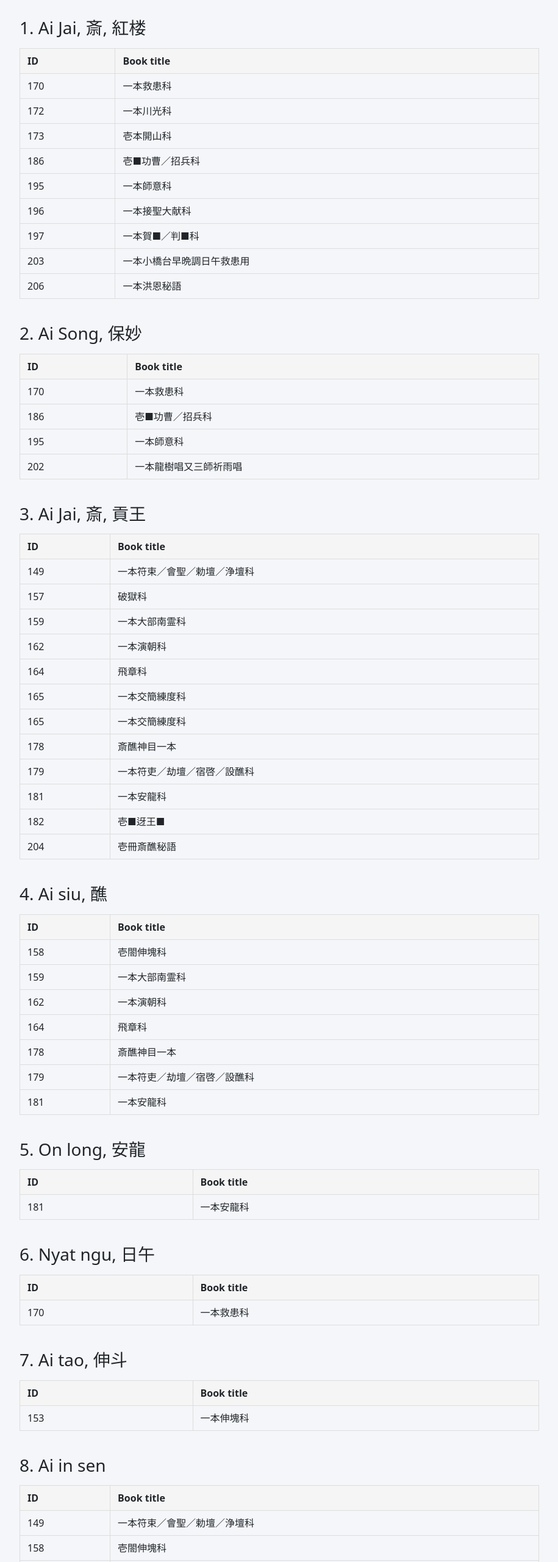
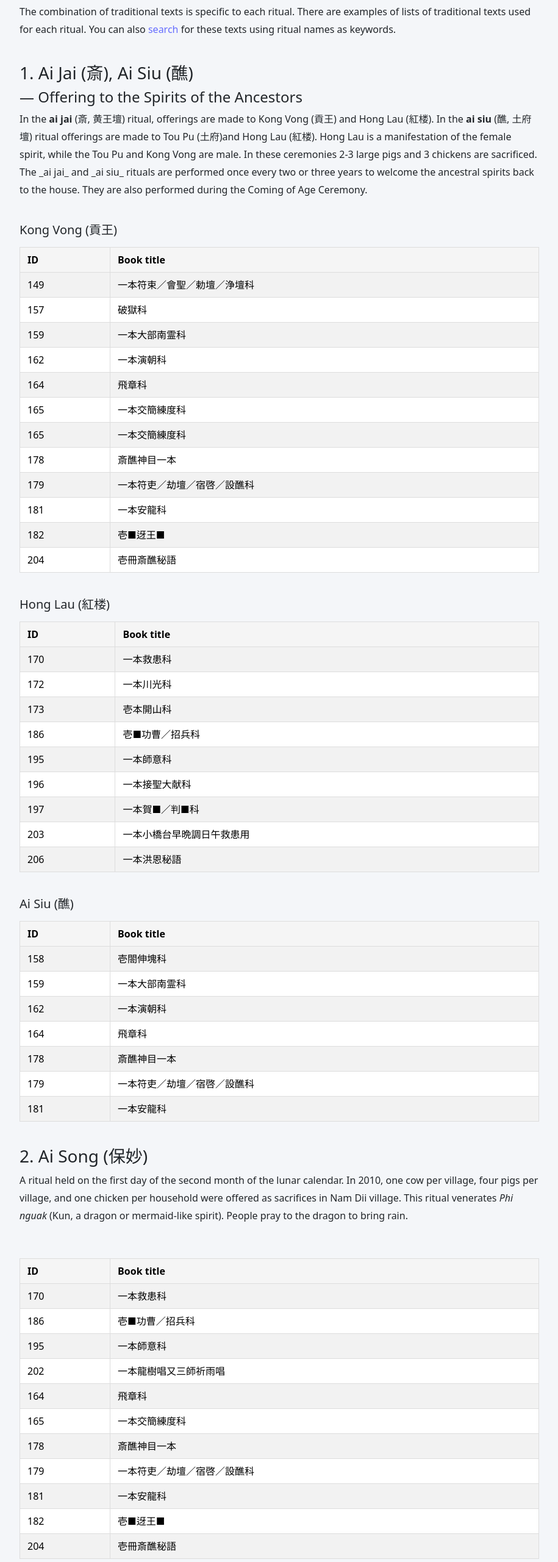
Before and after one commit to tomishing/LantenYaoTraditionalText, a React (Vite) app in the folder client/: page /rituals in a window 1280 px wide. Shown: the part 145-2706 px from the top of the page at 61% size, without its empty margins (182-1097 px from the left). Built offline with nearby package versions, Linux system fonts and the light colour scheme; no server answers.

Commit message:
update rituals

```diff
--- a/client/src/components/Navbar.jsx
+++ b/client/src/components/Navbar.jsx
@@ -21,6 +21,9 @@ export default function MyNavbar() {
                 <Navbar.Toggle aria-controls="navMenu" />
                 <Navbar.Collapse id="navMenu">
                     <Nav className="ms-auto">
+                        <LinkContainer to="/">
+                            <Nav.Link>Search Texts</Nav.Link>
+                        </LinkContainer>
                         <NavDropdown
                             title="About the project"
                             id="basic-nav-dropdown"
@@ -52,9 +55,6 @@ export default function MyNavbar() {
                                 <NavDropdown.Item>References</NavDropdown.Item>
                             </LinkContainer>
                         </NavDropdown>
-                        <LinkContainer to="/">
-                            <Nav.Link>Search Texts</Nav.Link>
-                        </LinkContainer>
                         {token ? (
                             <Nav.Link onClick={handleLogout}>Logout</Nav.Link>
                         ) : (
--- a/client/src/pages/Rituals.jsx
+++ b/client/src/pages/Rituals.jsx
@@ -1,93 +1,37 @@
 import { Container } from "react-bootstrap";
+import { Link } from "react-router-dom";
 
 const Rituals = () => {
     return (
         <Container className="mt-4 mb-5 markdown-body">
             <div className="about-container">
                 <h2>Traditional Texts using in Main Rituals</h2>
-
+                <p>
+                    The combination of traditional texts is specific to each
+                    ritual. There are examples of lists of traditional texts
+                    used for each ritual. You can also{" "}
+                    <Link to="/">search</Link> for these texts using ritual
+                    names as keywords.
+                </p>
                 <br />
-                <h3>1. Ai Jai, 斎, 紅楼</h3>
-                <table>
-                    <thead>
-                        <tr>
-                            <th>ID</th>
-                            <th>Book title</th>
-                        </tr>
-                    </thead>
-                    <tbody>
-                        <tr>
-                            <td>170</td>
-                            <td>一本救患科</td>
-                        </tr>
-                        <tr>
-                            <td>172</td>
-                            <td>一本川光科</td>
-                        </tr>
-                        <tr>
-                            <td>173</td>
-                            <td>壱本開山科</td>
-                        </tr>
-                        <tr>
-                            <td>186</td>
-                            <td>壱■功曹／招兵科</td>
-                        </tr>
-                        <tr>
-                            <td>195</td>
-                            <td>一本師意科</td>
-                        </tr>
-                        <tr>
-                            <td>196</td>
-                            <td>一本接聖大献科</td>
-                        </tr>
-                        <tr>
-                            <td>197</td>
-                            <td>一本賀■／判■科</td>
-                        </tr>
-                        <tr>
-                            <td>203</td>
-                            <td>一本小橋台早晩調日午救患用</td>
-                        </tr>
-                        <tr>
-                            <td>206</td>
-                            <td>一本洪恩秘語</td>
-                        </tr>
-                    </tbody>
-                </table>
-
+                <h3>1. Ai Jai (斎), Ai Siu (醮)</h3>
+                <h4>&mdash; Offering to the Spirits of the Ancestors</h4>
+                <p>
+                    In the <b>ai jai</b> (斎, 黄王壇) ritual, offerings are made
+                    to Kong Vong (貢王) and Hong Lau (紅楼). In the{" "}
+                    <b>ai siu</b> (醮, 土府壇) ritual offerings are made to Tou
+                    Pu (土府)and Hong Lau (紅楼). Hong Lau is a manifestation of
+                    the female spirit, while the Tou Pu and Kong Vong are male.
+                    In these ceremonies 2-3 large pigs and 3 chickens are
+                    sacrificed. The _ai jai_ and _ai siu_ rituals are performed
+                    once every two or three years to welcome the ancestral
+                    spirits back to the house. They are also performed during
+                    the Coming of Age Ceremony.
+                </p>
                 <br />
-                <h3>2. Ai Song, 保妙</h3>
-                <table>
-                    <thead>
-                        <tr>
-                            <th>ID</th>
-                            <th>Book title</th>
-                        </tr>
-                    </thead>
-                    <tbody>
-                        <tr>
-                            <td>170</td>
-                            <td>一本救患科</td>
-                        </tr>
-                        <tr>
-                            <td>186</td>
-                            <td>壱■功曹／招兵科</td>
-                        </tr>
-                        <tr>
-                            <td>195</td>
-                            <td>一本師意科</td>
-                        </tr>
-                        <tr>
-                            <td>202</td>
-                            <td>一本龍樹唱又三師祈雨唱</td>
-                        </tr>
-                    </tbody>
-                </table>
-
-                <br />
-                <h3>3. Ai Jai, 斎, 貢王</h3>
-                <table>
-                    <thead>
+                <h5>Kong Vong (貢王)</h5>
+                <table className="table table-striped table-bordered table-hover">
+                    <thead className="table-light">
                         <tr>
                             <th>ID</th>
                             <th>Book title</th>
@@ -144,11 +88,59 @@ const Rituals = () => {
                         </tr>
                     </tbody>
                 </table>
+                <br />
+                <h5>Hong Lau (紅楼)</h5>
+                <table className="table table-striped table-bordered table-hover">
+                    <thead className="table-light">
+                        <tr>
+                            <th>ID</th>
+                            <th>Book title</th>
+                        </tr>
+                    </thead>
+                    <tbody>
+                        <tr>
+                            <td>170</td>
+                            <td>一本救患科</td>
+                        </tr>
+                        <tr>
+                            <td>172</td>
+                            <td>一本川光科</td>
+                        </tr>
+                        <tr>
+                            <td>173</td>
+                            <td>壱本開山科</td>
+                        </tr>
+                        <tr>
+                            <td>186</td>
+                            <td>壱■功曹／招兵科</td>
+                        </tr>
+                        <tr>
+                            <td>195</td>
+                            <td>一本師意科</td>
+                        </tr>
+                        <tr>
+                            <td>196</td>
+                            <td>一本接聖大献科</td>
+                        </tr>
+                        <tr>
+                            <td>197</td>
+                            <td>一本賀■／判■科</td>
+                        </tr>
+                        <tr>
+                            <td>203</td>
+                            <td>一本小橋台早晩調日午救患用</td>
+                        </tr>
+                        <tr>
+                            <td>206</td>
+                            <td>一本洪恩秘語</td>
+                        </tr>
+                    </tbody>
+                </table>
+                <br />
+                <h5>Ai Siu (醮)</h5>
 
-                <br />
-                <h3>4. Ai siu, 醮</h3>
-                <table>
-                    <thead>
+                <table className="table table-striped table-bordered table-hover">
+                    <thead className="table-light">
                         <tr>
                             <th>ID</th>
                             <th>Book title</th>
@@ -187,7 +179,100 @@ const Rituals = () => {
                 </table>
 
                 <br />
-                <h3>5. On long, 安龍</h3>
+                <h3>2. Ai Song (保妙)</h3>
+                <p>
+                    A ritual held on the first day of the second month of the
+                    lunar calendar. In 2010, one cow per village, four pigs per
+                    village, and one chicken per household were offered as
+                    sacrifices in Nam Dii village. This ritual venerates{" "}
+                    <em>Phi nguak</em> (Kun, a dragon or mermaid-like spirit).
+                    People pray to the dragon to bring rain.
+                </p>
+                <br />
+                <table className="table table-striped table-bordered table-hover">
+                    <thead className="table-light">
+                        <tr>
+                            <th>ID</th>
+                            <th>Book title</th>
+                        </tr>
+                    </thead>
+                    <tbody>
+                        <tr>
+                            <td>170</td>
+                            <td>一本救患科</td>
+                        </tr>
+                        <tr>
+                            <td>186</td>
+                            <td>壱■功曹／招兵科</td>
+                        </tr>
+                        <tr>
+                            <td>195</td>
+                            <td>一本師意科</td>
+                        </tr>
+                        <tr>
+                            <td>202</td>
+                            <td>一本龍樹唱又三師祈雨唱</td>
+                        </tr>
+                        <tr>
+                            <td>164</td>
+                            <td>飛章科</td>
+                        </tr>
+                        <tr>
+                            <td>165</td>
+                            <td>一本交簡練度科</td>
+                        </tr>
+                        <tr>
+                            <td>178</td>
+                            <td>斎醮神目一本</td>
+                        </tr>
+                        <tr>
+                            <td>179</td>
+                            <td>一本符吏／劫壇／宿啓／設醮科</td>
+                        </tr>
+                        <tr>
+                            <td>181</td>
+                            <td>一本安龍科</td>
+                        </tr>
+                        <tr>
+                            <td>182</td>
+                            <td>壱■迓王■</td>
+                        </tr>
+                        <tr>
+                            <td>204</td>
+                            <td>壱冊斎醮秘語</td>
+                        </tr>
+                    </tbody>
+                </table>
+                <br />
+                <h3>3. Nyat Ngu On Long (日午安龍)</h3>
+                <h4>&mdash; Offering to the Spirit of the Flower</h4>
+                <p>
+                    This ritual is for women (Hong Lau 紅楼, Dai Mo 帝母)for
+                    example when a woman desires to have a child but cannot get
+                    pregnant. The Nyat Ngu On Lon (日午安龍) ritual is held
+                    three days after the birth of a child, at which time the
+                    baby is given a name.
+                </p>
+                <br />
+
+                <br />
+                <h5>Nyat ngu</h5>
+                <table>
+                    <thead>
+                        <tr>
+                            <th>ID</th>
+                            <th>Book title</th>
+                        </tr>
+                    </thead>
+                    <tbody>
+                        <tr>
+                            <td>170</td>
+                            <td>一本救患科</td>
+                        </tr>
+                    </tbody>
+                </table>
+
+                <h5>On Long</h5>
                 <table>
                     <thead>
                         <tr>
@@ -204,24 +289,17 @@ const Rituals = () => {
                 </table>
 
                 <br />
-                <h3>6. Nyat ngu, 日午</h3>
-                <table>
-                    <thead>
-                        <tr>
-                            <th>ID</th>
-                            <th>Book title</th>
-                        </tr>
-                    </thead>
-                    <tbody>
-                        <tr>
-                            <td>170</td>
-                            <td>一本救患科</td>
-                        </tr>
-                    </tbody>
-                </table>
-
+                <h3>4. Ai Tao (伸斗), Ai In Theng</h3>
+                <h4>&mdash; Offering to the Body Spirit</h4>
+                <p>
+                    This ritual is conducted when an old person has health
+                    problems. The former <em>ai tao</em> is a smaller ritual,
+                    involving the sacrifice of two chickens. If this is not
+                    effective, the latter <em>ai in theng</em> is conducted,
+                    with the sacrifice of one pig and two chickens.
+                </p>
                 <br />
-                <h3>7. Ai tao, 伸斗</h3>
+                <h5>Ai Tao</h5>
                 <table>
                     <thead>
                         <tr>
@@ -238,9 +316,9 @@ const Rituals = () => {
                 </table>
 
                 <br />
-                <h3>8. Ai in sen</h3>
-                <table>
-                    <thead>
+                <h5>Ai In Theng</h5>
+                <table className="table table-striped table-bordered table-hover">
+                    <thead className="table-light">
                         <tr>
                             <th>ID</th>
                             <th>Book title</th>
@@ -279,9 +357,19 @@ const Rituals = () => {
                 </table>
 
                 <br />
-                <h3>9. Ai saam diu, 三朝</h3>
-                <table>
-                    <thead>
+                <h3>5. Ai Saam Gyiu (三朝), Ai Teng Siu (清醮)</h3>
+                <h4>&mdash; Offering to Spirit of (Sky??) </h4>
+                <p>
+                    This is conducted to rectify problems with children
+                    disrespecting their parents. <em>Ai thaam gyiu</em> is a
+                    smaller-scale version, sacrificing one pig and two chickens.
+                    <em>Ai teng siu</em> is much larger, consisting of a cow or
+                    goat and 2-3 chicken sacrifice.
+                </p>
+                <br />
+                <h5>Ai Saam Gyiu</h5>
+                <table className="table table-striped table-bordered table-hover">
+                    <thead className="table-light">
                         <tr>
                             <th>ID</th>
                             <th>Book title</th>
@@ -306,11 +394,10 @@ const Rituals = () => {
                         </tr>
                     </tbody>
                 </table>
-
                 <br />
-                <h3>10. Ai teng siu, 清醮</h3>
-                <table>
-                    <thead>
+                <h5>Ai teng siu</h5>
+                <table className="table table-striped table-bordered table-hover">
+                    <thead className="table-light">
                         <tr>
                             <th>ID</th>
                             <th>Book title</th>
@@ -341,9 +428,22 @@ const Rituals = () => {
                 </table>
 
                 <br />
-                <h3>11. Jai jei sei, 戒弟子</h3>
-                <table>
-                    <thead>
+                <h3>6. Tjei Sei (戒弟子)</h3>
+                <h4>&mdash; Coming of Age Ritual</h4>
+                <p>
+                    The <em>tjei sei</em> (戒弟子) is considered by village
+                    leaders to be the most important of the Lanten rituals. In
+                    this ritual, a boy, usually around the age of 10, is given a
+                    ritual name, and then a coming of age ceremony is performed.
+                    Normally, a boy should go through this ritual two times.
+                    These days it is not uncommon for a boy to only do one
+                    ceremony. Although a boy can become a ritual performer with
+                    just one <em>tjei sei</em>, it is impossible to become the
+                    village headman unless the ritual has been done twice.
+                </p>
+                <br />
+                <table className="table table-striped table-bordered table-hover">
+                    <thead className="table-light">
                         <tr>
                             <th>ID</th>
                             <th>Book title</th>
@@ -406,9 +506,9 @@ const Rituals = () => {
                 </table>
 
                 <br />
-                <h3>12. Tong sin, 誦経</h3>
-                <table>
-                    <thead>
+                <h3>7. Tong sin (誦経)</h3>
+                <table className="table table-striped table-bordered table-hover">
+                    <thead className="table-light">
                         <tr>
                             <th>ID</th>
                             <th>Book title</th>
```
